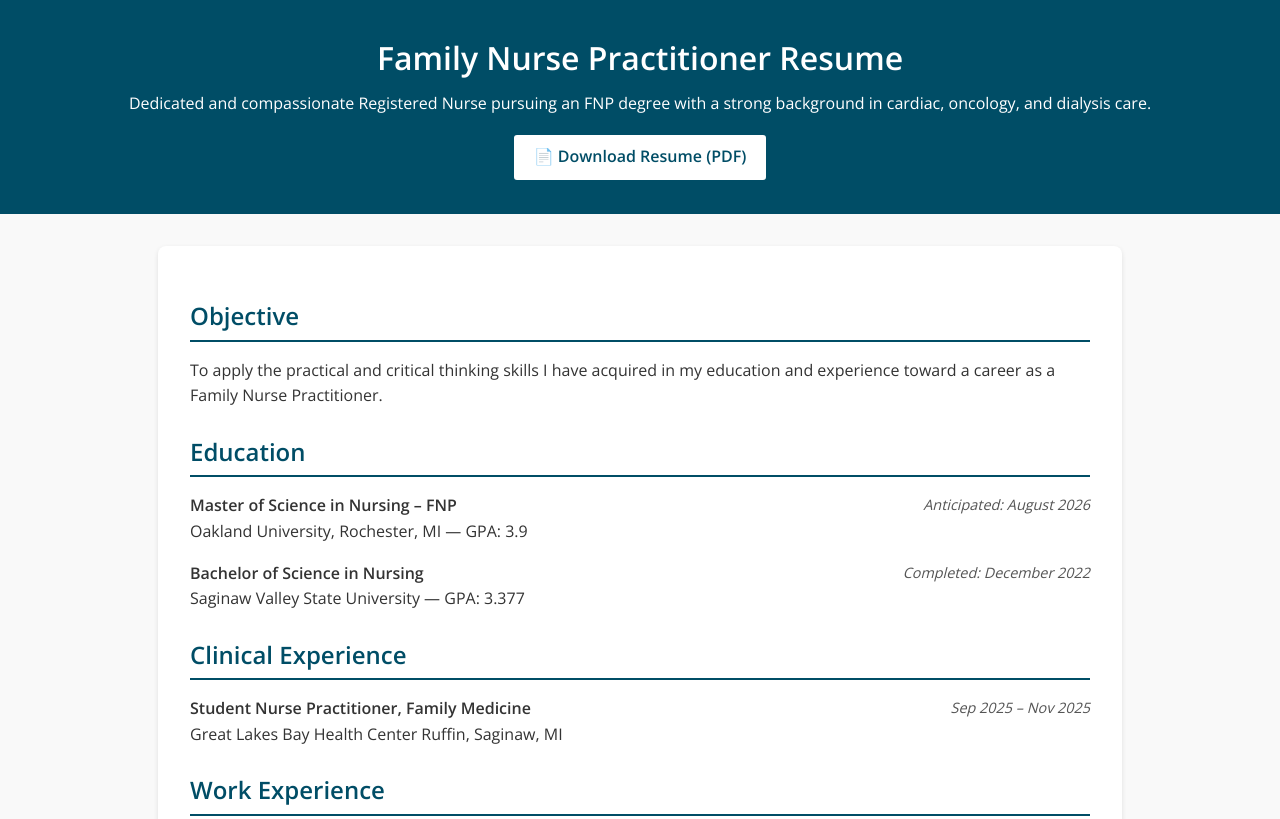
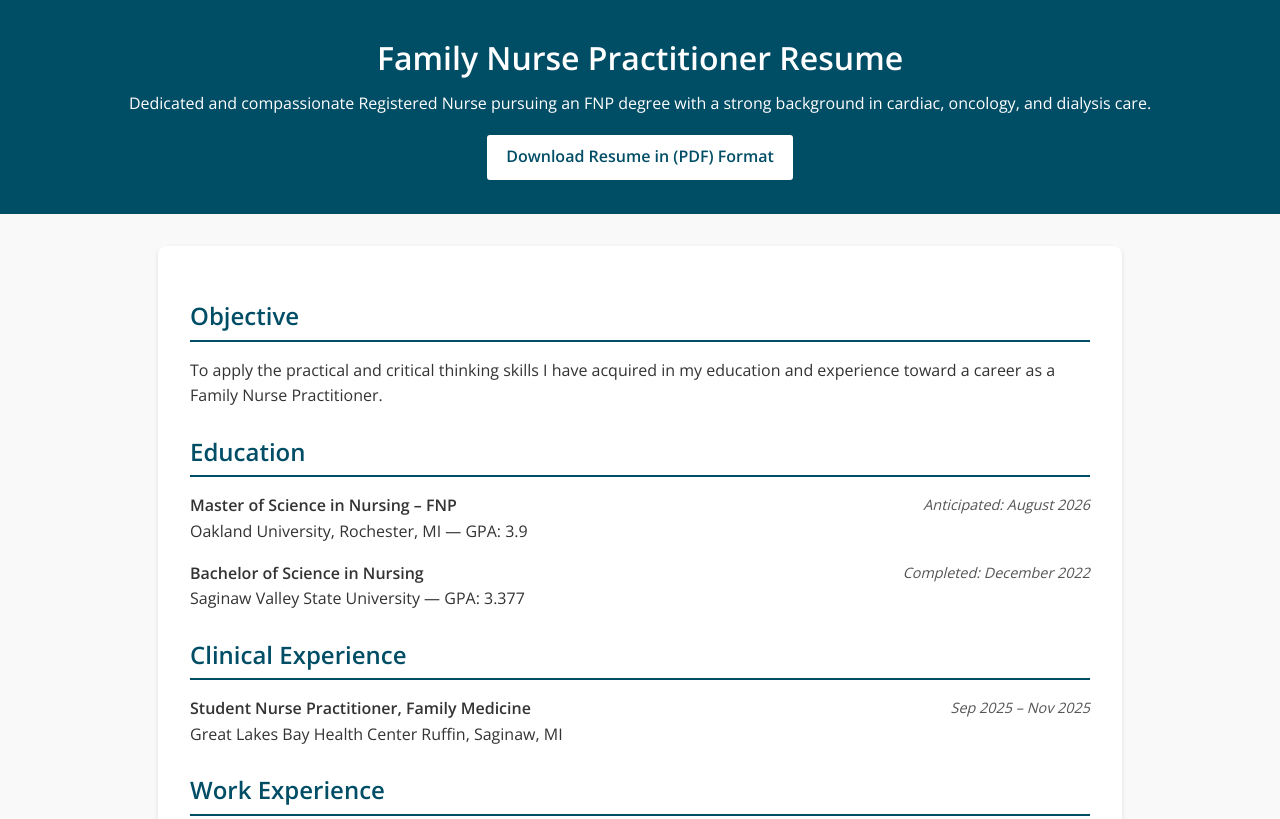
Before and after one commit to bbasnetnurse/bbasnetnurse.github.io, a plain HTML site: page index.html in a window 1280 px wide. Shown: the top 819 px of the page. Drawn offline with nearby package versions, Linux system fonts and the light colour scheme.

Commit message:
Update index.html

```diff
--- a/index.html
+++ b/index.html
@@ -4,7 +4,7 @@
   <meta charset="UTF-8" />
   <meta name="viewport" content="width=device-width, initial-scale=1.0" />
   <meta name="description" content="Resume of a Family Nurse Practitioner Student" />
-  <title>Family Nurse Practitioner Resume</title>
+  <title>Binita Basnet</title>
 
   <!-- Google Fonts -->
   <link href="https://fonts.googleapis.com/css2?family=Open+Sans:wght@400;600&display=swap" rel="stylesheet">
@@ -108,7 +108,7 @@
   <header>
     <h1>Family Nurse Practitioner Resume</h1>
     <p>Dedicated and compassionate Registered Nurse pursuing an FNP degree with a strong background in cardiac, oncology, and dialysis care.</p>
-    <a href="BinitaBasnetresume.pdf" class="download-btn" download>📄 Download Resume (PDF)</a>
+    <a href="BinitaBasnetresume.pdf" class="download-btn" download>Download Resume in (PDF) Format</a>
   </header>
 
   <main>
```
